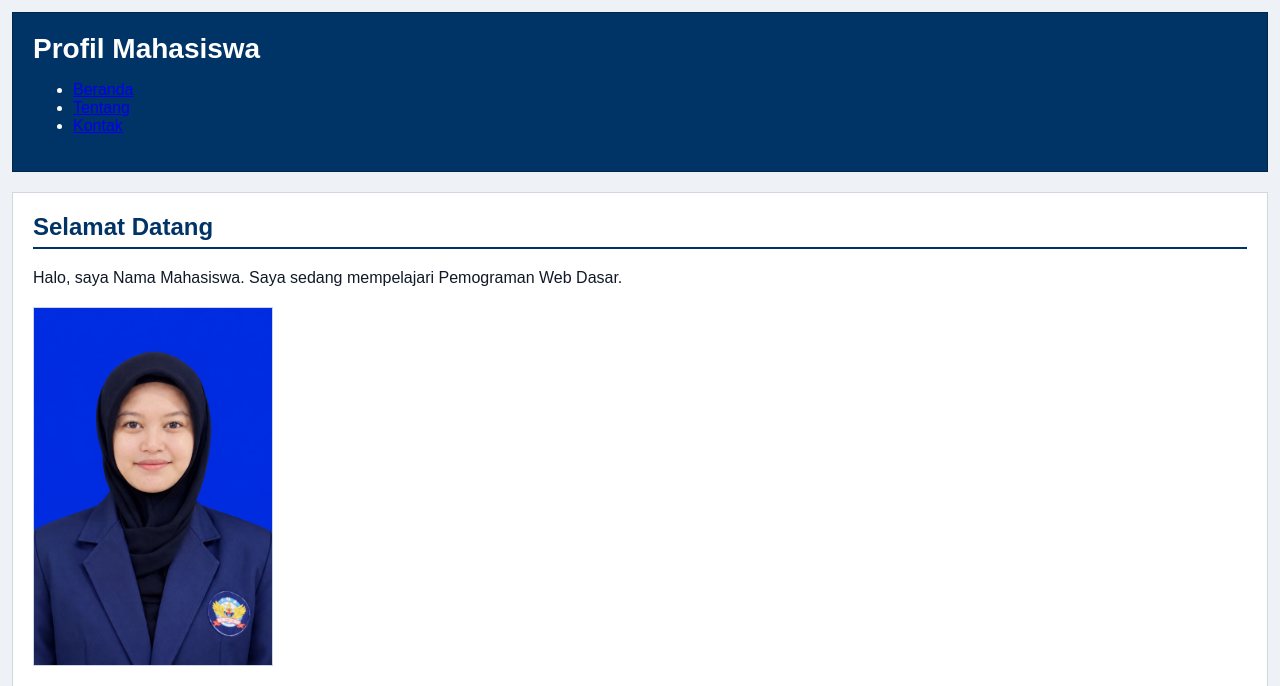
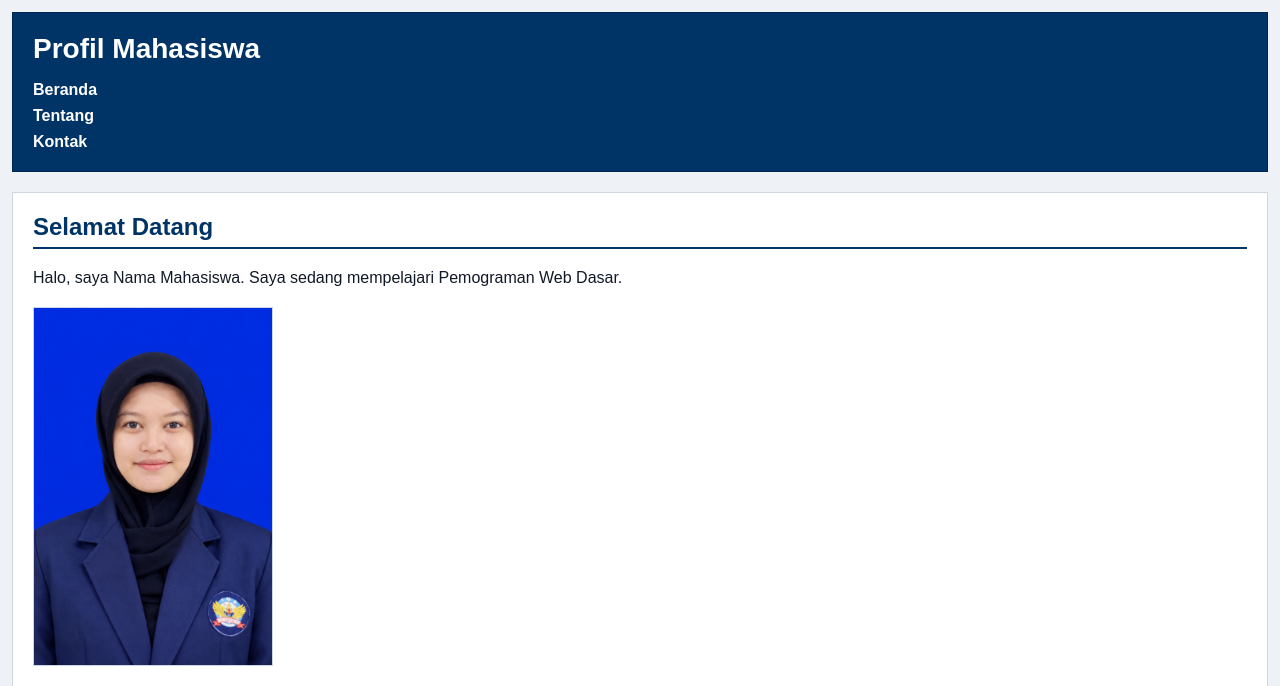
Before and after one commit to flwrsseassa/pwd-kk1026_2611510004, a PHP site: page / in a window 1280 px wide. Shown: the top 686 px of the page. Run offline with PHP 8.4, Linux system fonts and the light colour scheme.

Commit message:
Terapkan Flexbox Pada Navigasi P2

```diff
--- a/pertemuan-02/styles.css
+++ b/pertemuan-02/styles.css
@@ -22,6 +22,23 @@ border: 1px solid #00264d;
 header h1 {
   margin: 0 0 16px;
   font-size: 28px;
+}
+
+nav ul {
+display: flex;
+flex-direction: column;
+justify-content: flex-start;
+align-items: flex-start;
+gap: 8px;
+margin: 0;
+padding: 0;
+list-style: none;
+}
+
+nav a {
+color: #ffffff;
+font-weight: bold;
+text-decoration: none;
 }
 
 section {
```
Also changed, not shown: pertemuan-02/README.md. Lines whose indentation alone changed are shown as unchanged.
